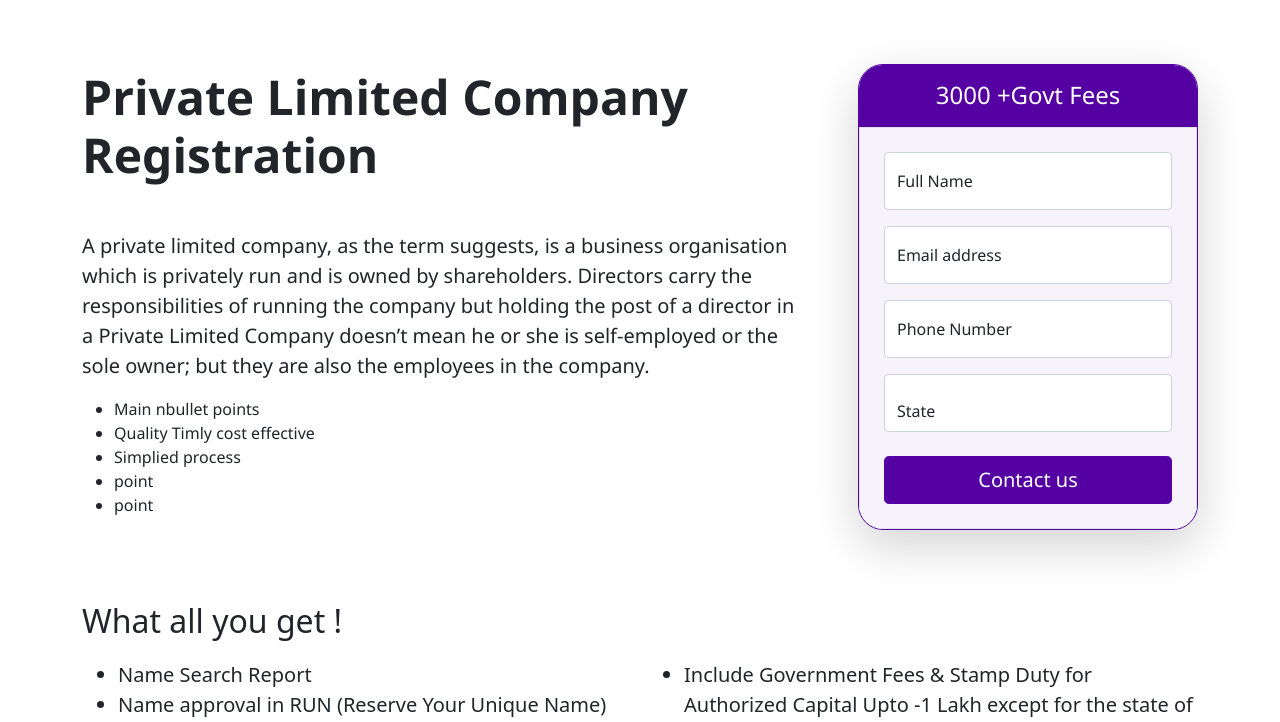
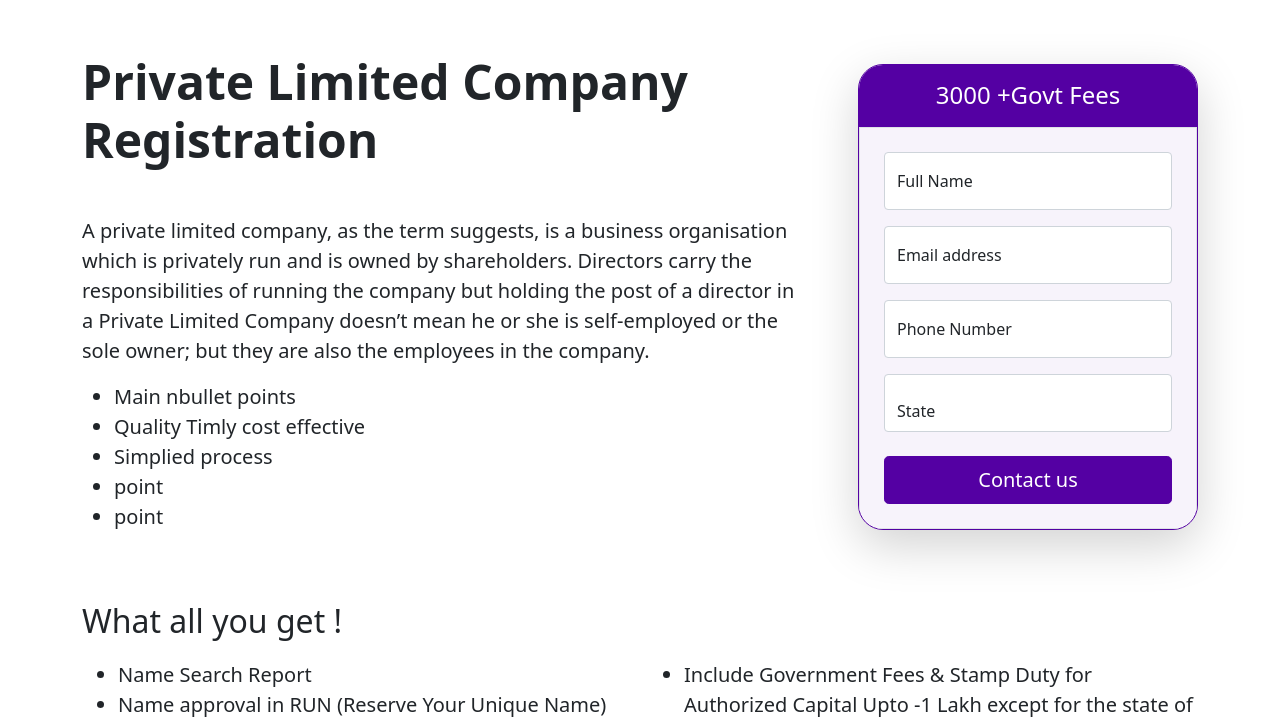
Before and after one commit to sohankanti17/ProjectClassy, a PHP site: page /pc_resgistration.php in a window 1280 px wide. Shown: the part 56-778 px from the top of the page. Run offline with PHP 8.4, Linux system fonts and the light colour scheme; some libraries are stand-ins or nearby versions.

Commit message:
Update 16/04.2022

```diff
--- a/pc_resgistration.php
+++ b/pc_resgistration.php
@@ -22,11 +22,11 @@
 
         <!-- Actual page content starts from here -->
 
-        <div class="container mt-5 mb-5"  id="fontdemo">
+        <div class="container my-5">
             <div class="row align-items-center g-lg-5">
-                <div class="col-lg-8 text-center text-lg-start ">
+                <div class="col-lg-8 text-center text-lg-start fs-5">
                     <h2 class="display-5 fw-bold mb-5">Private Limited Company Registration</h2>
-                    <p class="fs-5">A private limited company, as the term suggests, is a business organisation which is privately run and is owned by shareholders.
+                    <p>A private limited company, as the term suggests, is a business organisation which is privately run and is owned by shareholders.
                         Directors carry the responsibilities of running the company but holding the post of a director in a Private Limited Company doesn’t mean he or
                         she is self-employed or the sole owner; but they are also the employees in the company. </p>
                         <ul>
@@ -75,9 +75,6 @@
                 </div>
             </div>
         </div>
-
-        <!-- Actual page content ends from here -->
-
 
 
         <!-- Services section starts here -->
```
